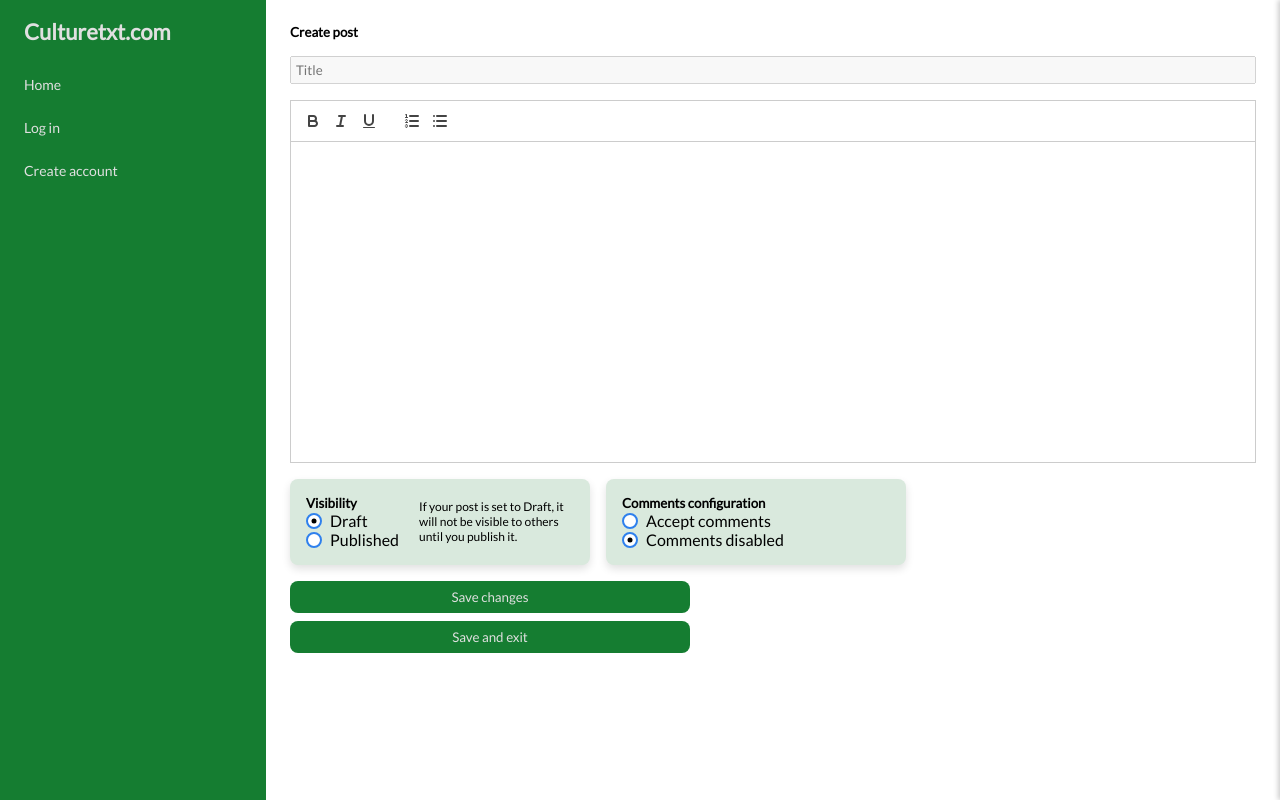
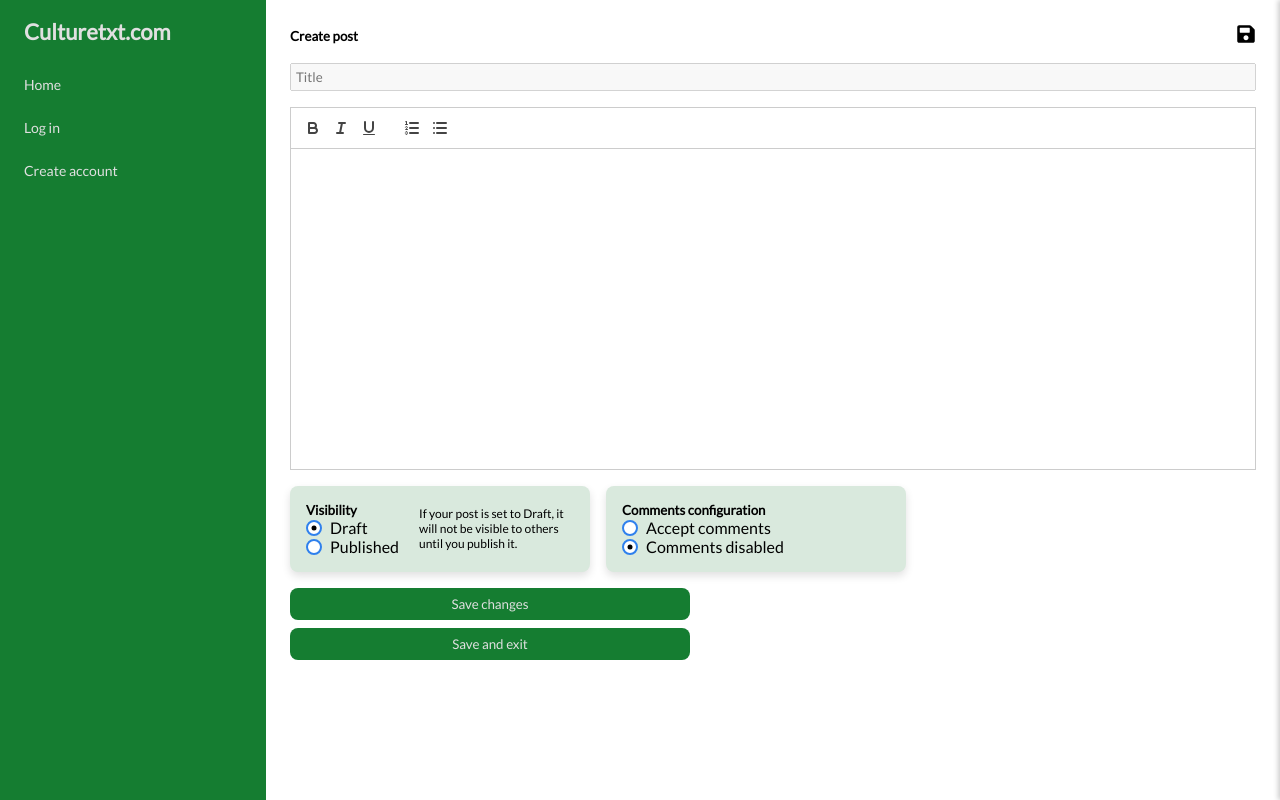
Before and after one commit to ivandax/campodecultura, a React (Vite) app: page /posts/1/create in a window 1280 px wide. Built offline with nearby package versions, Linux system fonts and the light colour scheme; no server answers.

Commit message:
Add edit button on top right corner of edit view

```diff
--- a/src/presentation/components/IconButton/IconButton.tsx
+++ b/src/presentation/components/IconButton/IconButton.tsx
@@ -1,7 +1,7 @@
 import { IconButtonWrapper } from './IconButton.Styles';
 
 interface IconButtonProps {
-  onClick: () => void;
+  onClick: (e?: React.MouseEvent<HTMLButtonElement>) => void;
   icon: React.ReactNode;
   ariaLabel?: string;
 }
--- a/src/presentation/views/CreateEditPost/CreateEditPost.Styles.ts
+++ b/src/presentation/views/CreateEditPost/CreateEditPost.Styles.ts
@@ -15,6 +15,13 @@ export const FormWrapper = styled.form`
   textarea {
     padding: 4px;
   }
+`;
+
+export const HeaderSection = styled.div`
+  display: flex;
+  justify-content: space-between;
+  align-items: center;
+  gap: 16px;
 `;
 
 export const PhotoPreview = styled.div`
--- a/src/presentation/views/CreateEditPost/CreateEditPost.tsx
+++ b/src/presentation/views/CreateEditPost/CreateEditPost.tsx
@@ -1,5 +1,6 @@
 import { useState, useEffect, useRef } from 'react';
 import { useTranslation } from 'react-i18next';
+import { FaSave } from 'react-icons/fa';
 import * as S from './CreateEditPost.Styles';
 import { createPost, editPost, getPost } from '@src/persistence/post';
 import { useAuthStore } from '@src/presentation/store/authStore';
@@ -12,6 +13,7 @@ import { notifyError, notifySuccess } from '@src/presentation/utils';
 import { Spinner } from '@src/presentation/components/Spinner';
 import { RadioGroup } from '@src/presentation/components/RadioGroup/RadioGroup';
 import { NotificationBanner } from '@src/presentation/components/Banner/Banner';
+import { IconButton } from '@src/presentation/components/IconButton';
 
 function CreateEditPost() {
   const { t } = useTranslation();
@@ -262,11 +264,25 @@ function CreateEditPost() {
       <S.FormWrapper
         onSubmit={isEditMode ? handleEditPostAndNavigateAway : handleCreatePost}
       >
-        <h5>
-          {isEditMode
-            ? t('createEditPost.editTitle')
-            : t('createEditPost.createTitle')}
-        </h5>
+        <S.HeaderSection>
+          <h5>
+            {isEditMode
+              ? t('createEditPost.editTitle')
+              : t('createEditPost.createTitle')}
+          </h5>
+          <IconButton
+            onClick={(e) => {
+              if (e) e.preventDefault();
+              if (isEditMode) {
+                handleEditPost(e as React.FormEvent);
+              } else {
+                handleCreatePostAndEdit(e as React.FormEvent);
+              }
+            }}
+            icon={<FaSave size={20} />}
+            ariaLabel={t('createEditPost.saveChanges')}
+          />
+        </S.HeaderSection>
         <input
           value={title}
           onChange={(e) => setTitle(e.target.value)}
```
